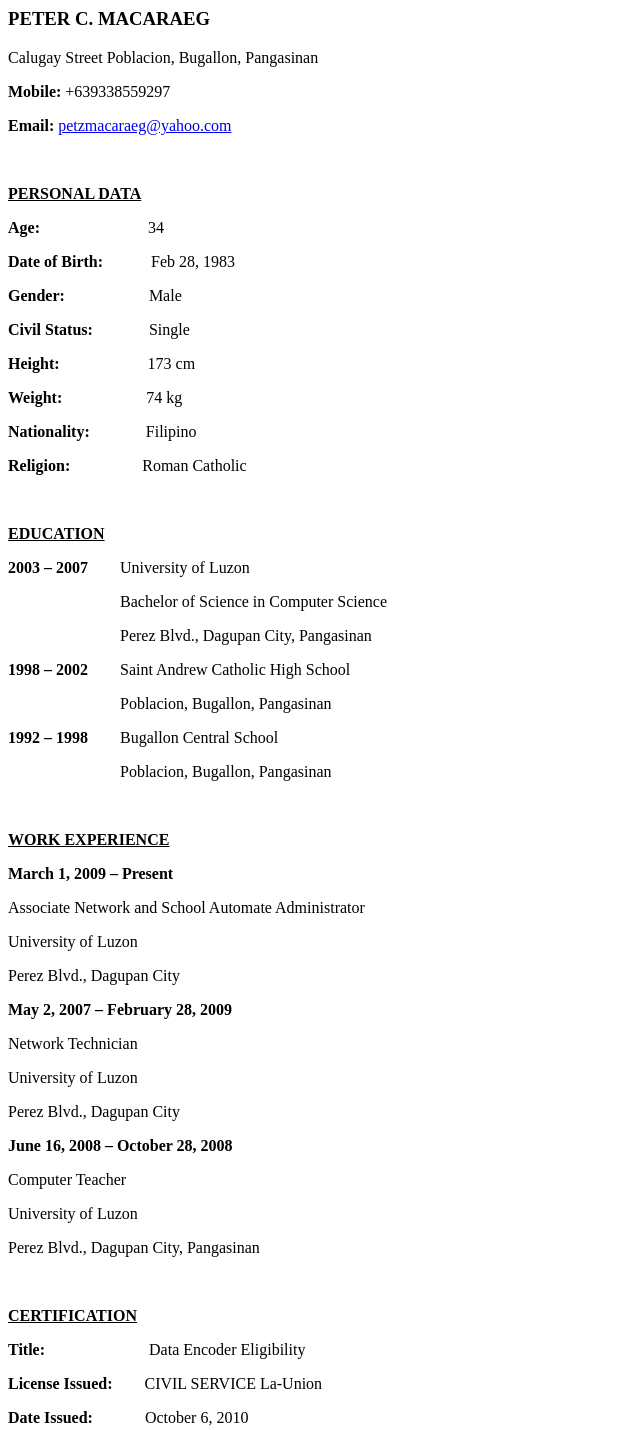
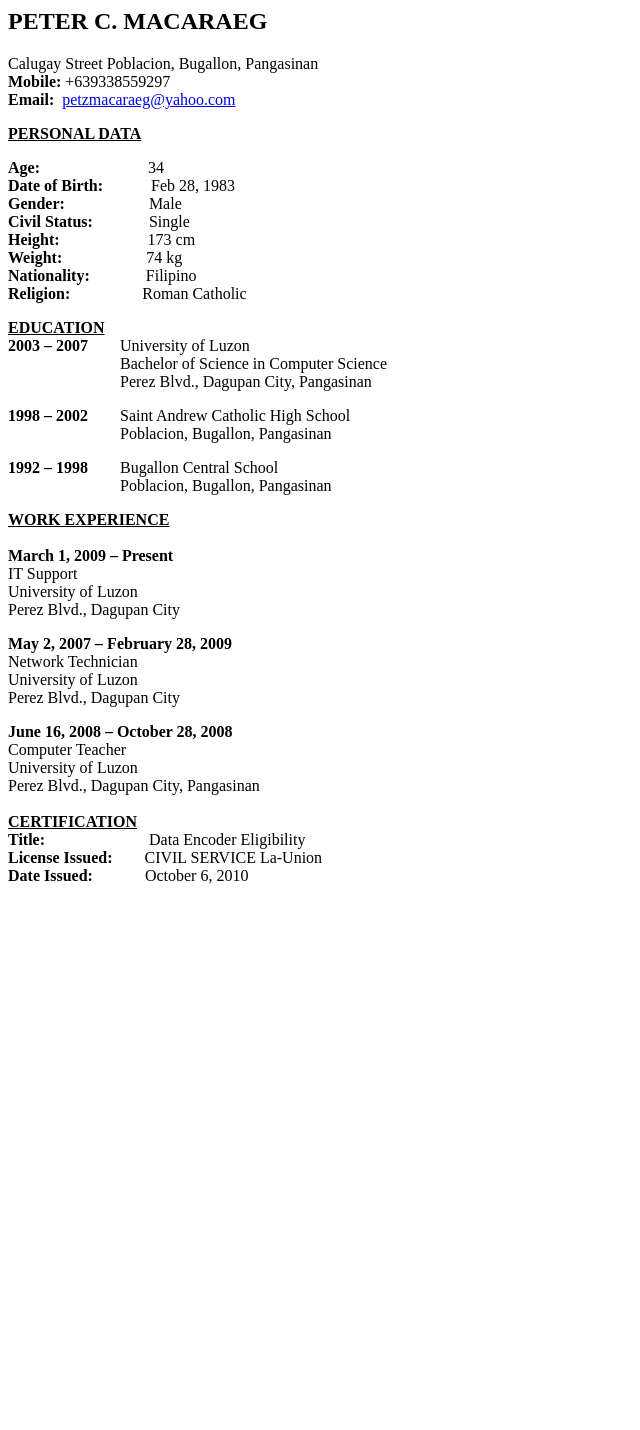
Before and after one commit to petzmacaraeg/petzmacaraeg.github.io, a plain HTML site: page index.html in a window 1280 px wide. Shown: the whole page, without its empty margins (0-640 px from the left). After the commit the page ends 901 px from the top, so only its background shows below. Drawn offline with Linux system fonts and the light colour scheme.

Commit message:
Update index.html

```diff
--- a/index.html
+++ b/index.html
@@ -1,42 +1,16 @@
-<h3>&shy;&shy;&shy;&shy;&shy;&shy;<strong>PETER C. MACARAEG</strong></h3>
-<p>Calugay Street Poblacion, Bugallon, Pangasinan</p>
-<p><strong>Mobile:&nbsp;</strong>+639338559297</p>
-<p><strong>Email:&nbsp;</strong><a href="mailto:petzmacaraeg@yahoo.com">petzmacaraeg@yahoo.com</a></p>
-<p>&nbsp;</p>
+<h2><strong>PETER C. MACARAEG</strong></h2>
+<p>Calugay Street Poblacion, Bugallon, Pangasinan <br />
+<strong>Mobile:&nbsp;</strong>+639338559297 <br />
+<strong>Email:&nbsp;</strong>
+<a href="mailto:petzmacaraeg@yahoo.com">petzmacaraeg@yahoo.com</a></p>
 <p><strong><u>PERSONAL DATA</u></strong></p>
-<p><strong>Age:&nbsp; &nbsp; &nbsp; &nbsp; &nbsp; &nbsp; &nbsp; &nbsp; &nbsp; &nbsp; &nbsp; &nbsp; &nbsp; &nbsp;</strong>34</p>
-<p><strong>Date of Birth:&nbsp; &nbsp; &nbsp; &nbsp; &nbsp; &nbsp; </strong>Feb 28, 1983</p>
-<p><strong>Gender:&nbsp; &nbsp; &nbsp; &nbsp; &nbsp; &nbsp; &nbsp; &nbsp; &nbsp; &nbsp; &nbsp;</strong>Male</p>
-<p><strong>Civil Status:</strong>&nbsp; &nbsp; &nbsp; &nbsp; &nbsp; &nbsp; &nbsp; Single</p>
-<p><strong>Height:&nbsp;&nbsp;&nbsp;&nbsp;&nbsp;&nbsp;&nbsp;&nbsp;&nbsp;&nbsp;&nbsp;&nbsp;&nbsp;&nbsp;&nbsp;&nbsp;&nbsp;&nbsp;&nbsp;&nbsp;&nbsp;&nbsp;</strong>173 cm</p>
-<p><strong>Weight:&nbsp;&nbsp;&nbsp;&nbsp;&nbsp;&nbsp;&nbsp;&nbsp;&nbsp;&nbsp; </strong>&nbsp; &nbsp; &nbsp; &nbsp; &nbsp; 74 kg</p>
-<p><strong>Nationality:</strong>&nbsp; &nbsp; &nbsp; &nbsp; &nbsp; &nbsp; &nbsp; Filipino</p>
-<p><strong>Religion:</strong>&nbsp; &nbsp; &nbsp; &nbsp; &nbsp; &nbsp; &nbsp; &nbsp; &nbsp; Roman Catholic</p>
-<p>&nbsp;</p>
-<p><strong><u>EDUCATION</u></strong></p>
-<p><strong>2003 &ndash; 2007&nbsp; &nbsp; &nbsp; &nbsp;&nbsp;</strong>University of Luzon</p>
-<p>&nbsp; &nbsp; &nbsp; &nbsp; &nbsp; &nbsp; &nbsp; &nbsp; &nbsp; &nbsp; &nbsp; &nbsp; &nbsp; &nbsp; Bachelor of Science in Computer Science</p>
-<p>&nbsp; &nbsp; &nbsp; &nbsp; &nbsp; &nbsp; &nbsp; &nbsp; &nbsp; &nbsp; &nbsp; &nbsp; &nbsp; &nbsp; Perez Blvd., Dagupan City, Pangasinan</p>
-<p><strong>1998 &ndash; 2002&nbsp; &nbsp; &nbsp; &nbsp;&nbsp;</strong>Saint Andrew Catholic High School&nbsp;&nbsp;</p>
-<p>&nbsp; &nbsp; &nbsp; &nbsp; &nbsp; &nbsp; &nbsp; &nbsp; &nbsp; &nbsp; &nbsp; &nbsp; &nbsp; &nbsp; Poblacion, Bugallon, Pangasinan</p>
-<p><strong>1992 &ndash; 1998</strong>&nbsp; &nbsp; &nbsp; &nbsp; Bugallon Central School&nbsp;</p>
-<p>&nbsp; &nbsp; &nbsp; &nbsp; &nbsp; &nbsp; &nbsp; &nbsp; &nbsp; &nbsp; &nbsp; &nbsp; &nbsp; &nbsp; Poblacion, Bugallon, Pangasinan</p>
-<p>&nbsp;</p>
-<p><strong><u>WORK EXPERIENCE</u></strong></p>
-<p><strong>March 1, 2009 &ndash; Present</strong>&nbsp;&nbsp;&nbsp;&nbsp;&nbsp;&nbsp; &nbsp;&nbsp;&nbsp;&nbsp;&nbsp;&nbsp;&nbsp;&nbsp;&nbsp;&nbsp;&nbsp;&nbsp;&nbsp;&nbsp;&nbsp;&nbsp;&nbsp;&nbsp;&nbsp;&nbsp;&nbsp;&nbsp;&nbsp;</p>
-<p>Associate Network and School Automate Administrator</p>
-<p>University of Luzon</p>
-<p>Perez Blvd., Dagupan City</p>
-<p><strong>May 2, 2007 &ndash; February 28, 2009</strong></p>
-<p>Network Technician</p>
-<p>University of Luzon</p>
-<p>Perez Blvd., Dagupan City</p>
-<p><strong>June 16, 2008 &ndash; October 28, 2008</strong></p>
-<p>Computer Teacher</p>
-<p>University of Luzon</p>
-<p>Perez Blvd., Dagupan City, Pangasinan</p>
-<p>&nbsp;</p>
-<p><strong><u>CERTIFICATION</u></strong></p>
-<p><strong>Title:&nbsp; &nbsp; &nbsp; &nbsp; &nbsp; &nbsp; &nbsp; &nbsp; &nbsp; &nbsp; &nbsp; &nbsp; &nbsp;&nbsp;</strong>Data Encoder Eligibility</p>
-<p><strong>License Issued:&nbsp; &nbsp; &nbsp; &nbsp; </strong>CIVIL SERVICE La-Union</p>
-<p><strong>Date Issued:&nbsp; &nbsp; &nbsp; &nbsp; &nbsp; &nbsp; &nbsp;</strong>October 6, 2010</p>
+<p><strong>Age:&nbsp; &nbsp; &nbsp; &nbsp; &nbsp; &nbsp; &nbsp; &nbsp; &nbsp; &nbsp; &nbsp; &nbsp; &nbsp; &nbsp;</strong>34<br />
+<strong>Date of Birth:&nbsp; &nbsp; &nbsp; &nbsp; &nbsp; &nbsp; </strong>Feb 28, 1983<br />
+<strong>Gender:&nbsp; &nbsp; &nbsp; &nbsp; &nbsp; &nbsp; &nbsp; &nbsp; &nbsp; &nbsp; &nbsp;</strong>Male<br />
+<strong>Civil Status:</strong>&nbsp; &nbsp; &nbsp; &nbsp; &nbsp; &nbsp; &nbsp; Single<br /><strong>Height:&nbsp;&nbsp;&nbsp;&nbsp;&nbsp;&nbsp;&nbsp;&nbsp;&nbsp;&nbsp;&nbsp;&nbsp;&nbsp;&nbsp;&nbsp;&nbsp;&nbsp;&nbsp;&nbsp;&nbsp;&nbsp;&nbsp;</strong>173 cm<br /><strong>Weight:&nbsp;&nbsp;&nbsp;&nbsp;&nbsp;&nbsp;&nbsp;&nbsp;&nbsp;&nbsp; </strong>&nbsp; &nbsp; &nbsp; &nbsp; &nbsp; 74 kg<br /><strong>Nationality:</strong>&nbsp; &nbsp; &nbsp; &nbsp; &nbsp; &nbsp; &nbsp; Filipino<br /><strong>Religion:</strong>&nbsp; &nbsp; &nbsp; &nbsp; &nbsp; &nbsp; &nbsp; &nbsp; &nbsp; Roman Catholic</p>
+<p><strong><u>EDUCATION</u></strong> <br /><strong>2003 &ndash; 2007&nbsp; &nbsp; &nbsp; &nbsp;&nbsp;</strong>University of Luzon<br />&nbsp; &nbsp; &nbsp; &nbsp; &nbsp; &nbsp; &nbsp; &nbsp; &nbsp; &nbsp; &nbsp; &nbsp; &nbsp; &nbsp; Bachelor of Science in Computer Science<br />&nbsp; &nbsp; &nbsp; &nbsp; &nbsp; &nbsp; &nbsp; &nbsp; &nbsp; &nbsp; &nbsp; &nbsp; &nbsp; &nbsp; Perez Blvd., Dagupan City, Pangasinan</p>
+<p><strong>1998 &ndash; 2002&nbsp; &nbsp; &nbsp; &nbsp;&nbsp;</strong>Saint Andrew Catholic High School<br />&nbsp; &nbsp; &nbsp; &nbsp; &nbsp; &nbsp; &nbsp; &nbsp; &nbsp; &nbsp; &nbsp; &nbsp; &nbsp; &nbsp; Poblacion, Bugallon, Pangasinan</p>
+<p><strong>1992 &ndash; 1998</strong>&nbsp; &nbsp; &nbsp; &nbsp; Bugallon Central School<br />&nbsp; &nbsp; &nbsp; &nbsp; &nbsp; &nbsp; &nbsp; &nbsp; &nbsp; &nbsp; &nbsp; &nbsp; &nbsp; &nbsp; Poblacion, Bugallon, Pangasinan</p>
+<p><strong><u>WORK EXPERIENCE</u></strong><br /><br /><strong>March 1, 2009 &ndash; Present</strong><br />IT Support<br />University of Luzon<br />Perez Blvd., Dagupan City</p>
+<p><strong>May 2, 2007 &ndash; February 28, 2009</strong><br />Network Technician<br />University of Luzon<br />Perez Blvd., Dagupan City</p>
+<p><strong>June 16, 2008 &ndash; October 28, 2008</strong> <br />Computer Teacher <br />University of Luzon <br />Perez Blvd., Dagupan City, Pangasinan <br /><br /><strong><u>CERTIFICATION</u></strong> <br /><strong>Title:&nbsp; &nbsp; &nbsp; &nbsp; &nbsp; &nbsp; &nbsp; &nbsp; &nbsp; &nbsp; &nbsp; &nbsp; &nbsp;&nbsp;</strong>Data Encoder Eligibility <br /><strong>License Issued:&nbsp; &nbsp; &nbsp; &nbsp; </strong>CIVIL SERVICE La-Union <br /><strong>Date Issued:&nbsp; &nbsp; &nbsp; &nbsp; &nbsp; &nbsp; &nbsp;</strong>October 6, 2010</p>
```
